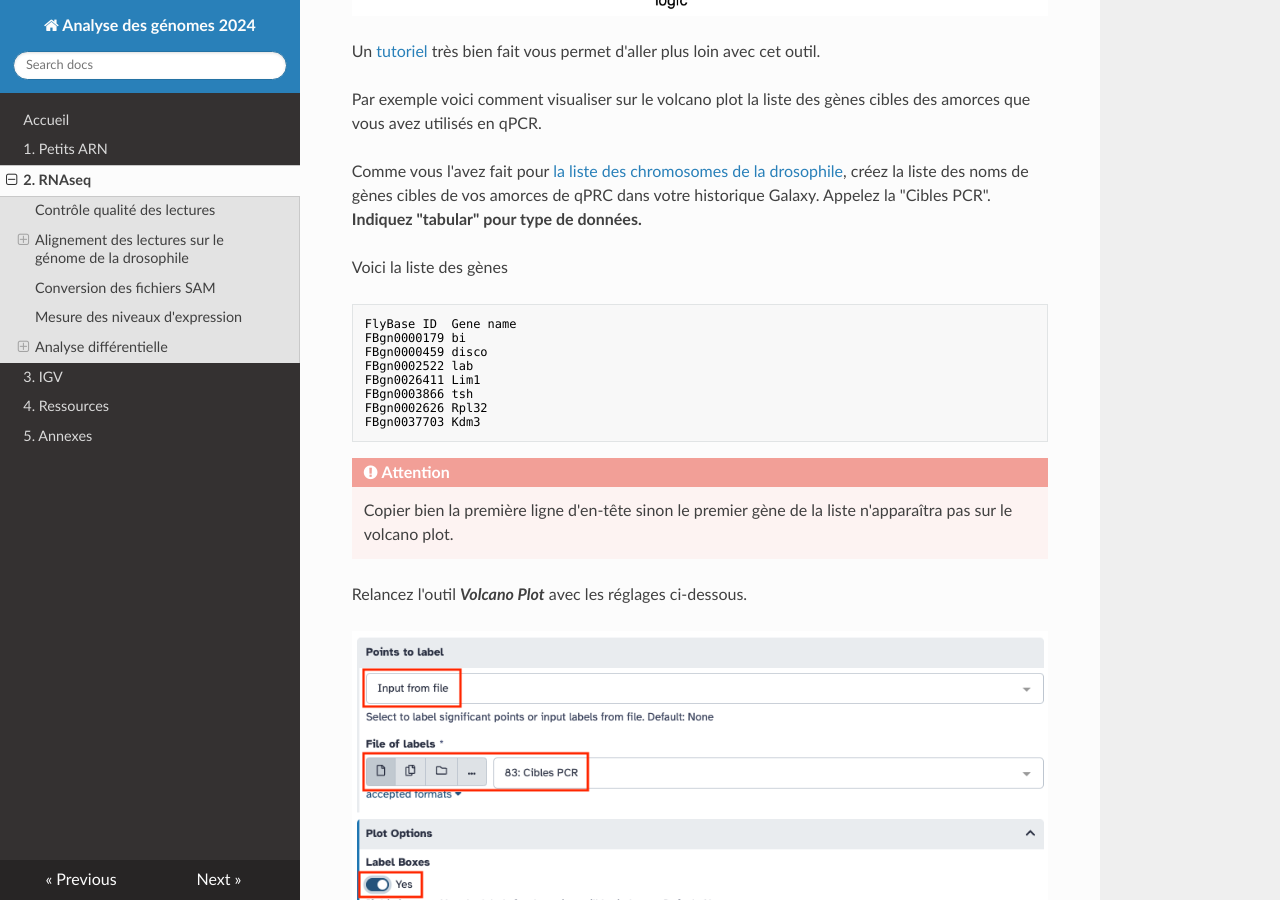
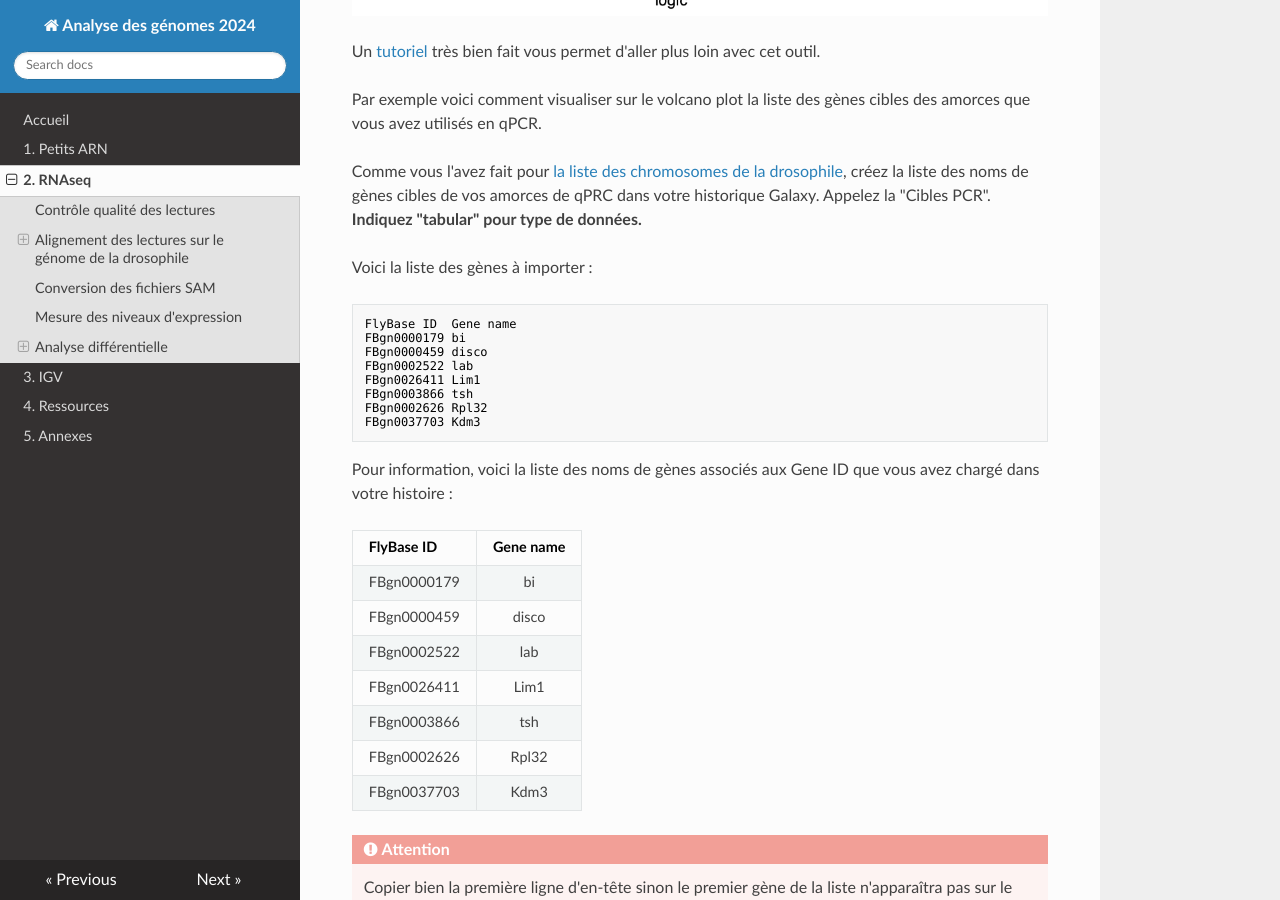
Before and after one commit to slecrom/AG2024, an MkDocs documentation site: the page built from docs/rnaseq.md, in a window 1280 px wide and 900 px high, scrolled down 10118 px. Built offline with MkDocs 1.6.1, drawn with Linux system fonts in a browser that asks for light colours; nearby versions of some CDN libraries.

Commit message:
Update rnaseq.md

````diff
--- a/docs/rnaseq.md
+++ b/docs/rnaseq.md
@@ -185,7 +185,7 @@ Par exemple voici comment visualiser sur le volcano plot la liste des gènes cib
 
 Comme vous l'avez fait pour [la liste des chromosomes de la drosophile](https://artbio.github.io/startbio/AnalyseGenomes_2024/Preparing_reference/#a-simplify-fasta-headers), créez la liste des noms de gènes cibles de vos amorces de qPRC dans votre historique Galaxy. Appelez la "Cibles PCR". **Indiquez "tabular" pour type de données.**
 
-Voici la liste des gènes
+Voici la liste des gènes à importer :
 ```
 FlyBase ID	Gene name
 FBgn0000179	bi
@@ -197,6 +197,18 @@ FBgn0002626	Rpl32
 FBgn0037703	Kdm3
 ```
 
+Pour information, voici la liste des noms de gènes associés aux Gene ID que vous avez chargé dans votre histoire :
+
+| FlyBase ID | Gene name |
+| :--------------- |:---------------:|
+| FBgn0000179 | bi |
+| FBgn0000459 | disco |
+| FBgn0002522 | lab |
+| FBgn0026411 | Lim1 |
+| FBgn0003866 | tsh |
+| FBgn0002626 | Rpl32 |
+| FBgn0037703 | Kdm3  |
+
 !!! danger "Attention"
 
 	Copier bien la première ligne d'en-tête sinon le premier gène de la liste n'apparaîtra pas sur le volcano plot.
````
